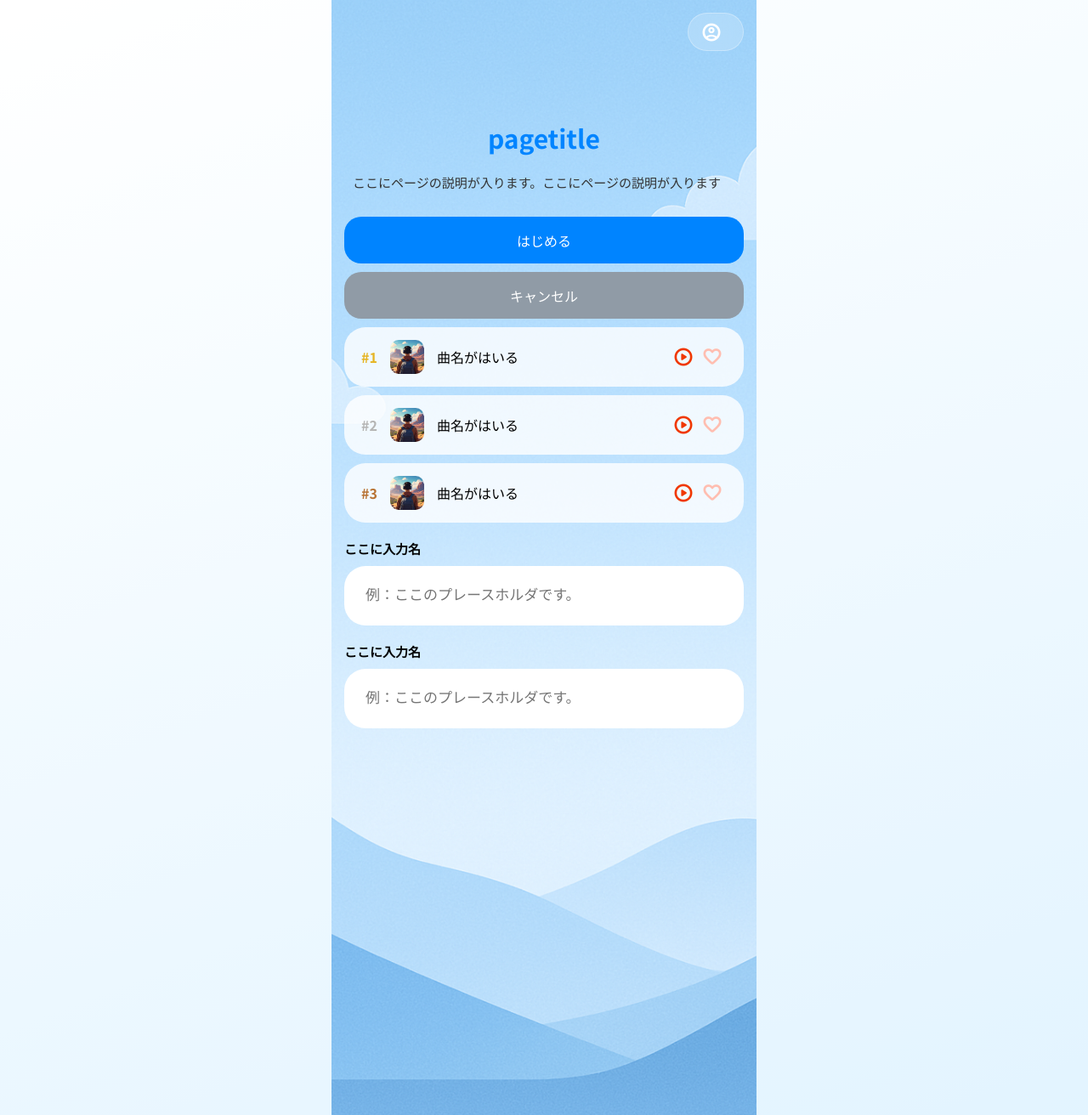
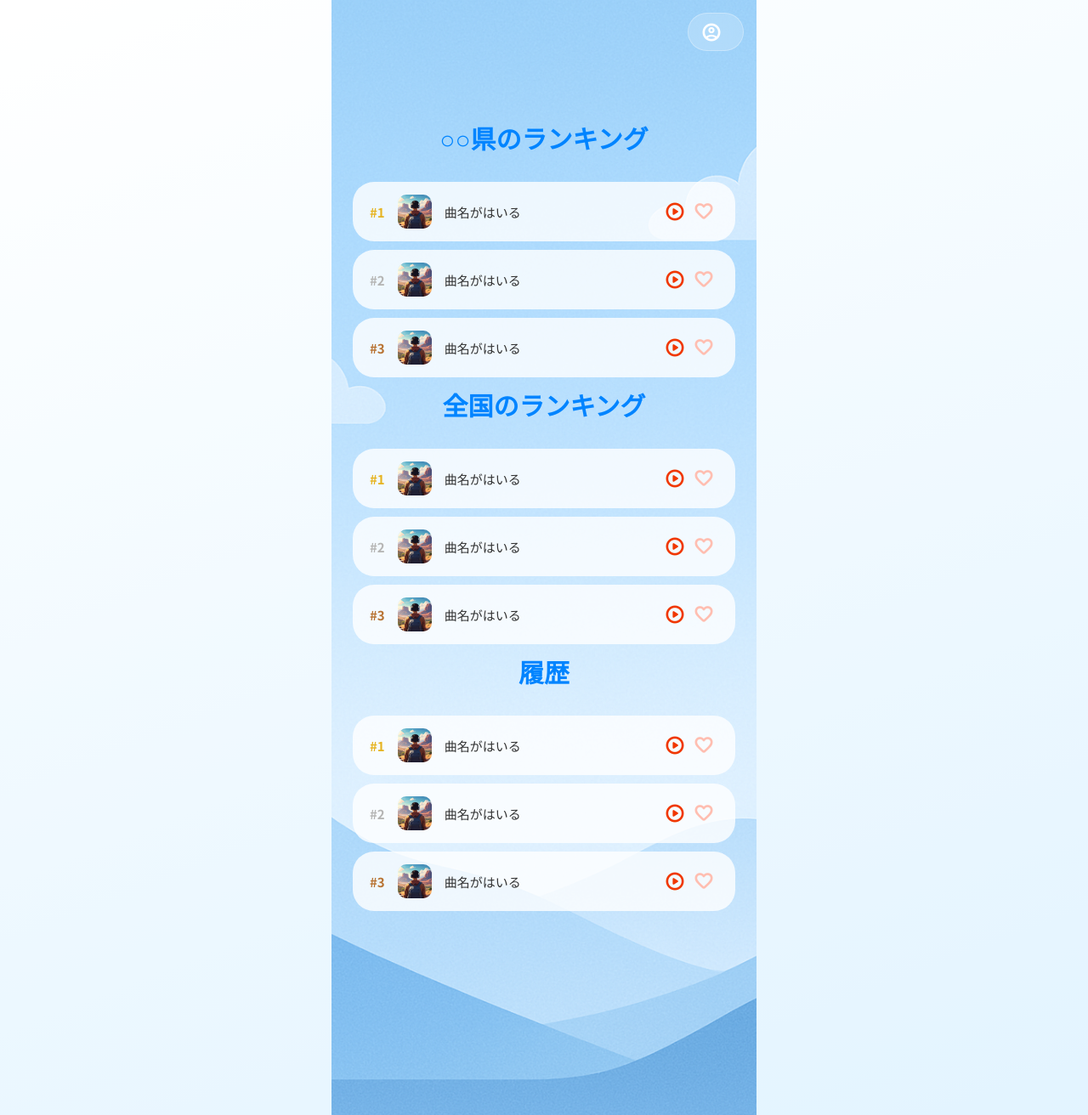
Before and after one commit to isimatsu/sd3d4g, a PHP site: page /music-rank/index.php in a window 1280 px wide. Shown: the top 1312 px of the page at 85% size. Run offline with PHP 8.4, Linux system fonts and the light colour scheme; data that the repository does not hold is empty.

Commit message:
music-rank途中
途中

```diff
--- a/music-rank/index.php
+++ b/music-rank/index.php
@@ -19,14 +19,8 @@
                 <?php include '../assets/include/header.php'?>
             </div>
             <div class="page-header">
-                <h1>pagetitle</h1>
-                <p>ここにページの説明が入ります。ここにページの説明が入ります</p>
-            </div>
-            <div class="page-contents">
-                <a href="" class="basic-btn blue-btn">はじめる</a>
-                <a href="" class="basic-btn gray-btn">キャンセル</a>
-
-                <div class="music-card">
+                <h1>○○県のランキング</h1>
+                 <div class="music-card">
                     <div class="music-info">
                         <p style="font-weight: bold; color: #E6B422 ;">#1</p>
                         <img class="music-img" src="../assets/img/music_tmp_img.jpg">
@@ -59,17 +53,80 @@
                         <span class="music-favorite material-symbols-rounded">favorite</span>
                     </div>
                 </div><!--music-card-->
+                 <h1>全国のランキング</h1>
+                 <div class="music-card">
+                    <div class="music-info">
+                        <p style="font-weight: bold; color: #E6B422 ;">#1</p>
+                        <img class="music-img" src="../assets/img/music_tmp_img.jpg">
+                        <p>曲名がはいる</p>
+                    </div>
+                    <div class="music-action-btn">
+                        <span class="music-play material-symbols-rounded">play_circle</span>
+                        <span class="music-favorite material-symbols-rounded">favorite</span>
+                    </div>
+                </div><!--music-card-->
+                <div class="music-card">
+                    <div class="music-info">
+                        <p style="font-weight: bold; color: #b5b5b4ff ;">#2</p>
+                        <img class="music-img" src="../assets/img/music_tmp_img.jpg">
+                        <p>曲名がはいる</p>
+                    </div>
+                    <div class="music-action-btn">
+                        <span class="music-play material-symbols-rounded">play_circle</span>
+                        <span class="music-favorite material-symbols-rounded">favorite</span>
+                    </div>
+                </div><!--music-card-->
+                <div class="music-card">
+                    <div class="music-info">
+                        <p style="font-weight: bold; color: #b87333 ;">#3</p>
+                        <img class="music-img" src="../assets/img/music_tmp_img.jpg">
+                        <p>曲名がはいる</p>
+                    </div>
+                    <div class="music-action-btn">
+                        <span class="music-play material-symbols-rounded">play_circle</span>
+                        <span class="music-favorite material-symbols-rounded">favorite</span>
+                    </div>
+                </div><!--music-card-->
+                 <h1>履歴</h1>
+                 <div class="music-card">
+                    <div class="music-info">
+                        <p style="font-weight: bold; color: #E6B422 ;">#1</p>
+                        <img class="music-img" src="../assets/img/music_tmp_img.jpg">
+                        <p>曲名がはいる</p>
+                    </div>
+                    <div class="music-action-btn">
+                        <span class="music-play material-symbols-rounded">play_circle</span>
+                        <span class="music-favorite material-symbols-rounded">favorite</span>
+                    </div>
+                </div><!--music-card-->
+                <div class="music-card">
+                    <div class="music-info">
+                        <p style="font-weight: bold; color: #b5b5b4ff ;">#2</p>
+                        <img class="music-img" src="../assets/img/music_tmp_img.jpg">
+                        <p>曲名がはいる</p>
+                    </div>
+                    <div class="music-action-btn">
+                        <span class="music-play material-symbols-rounded">play_circle</span>
+                        <span class="music-favorite material-symbols-rounded">favorite</span>
+                    </div>
+                </div><!--music-card-->
+                <div class="music-card">
+                    <div class="music-info">
+                        <p style="font-weight: bold; color: #b87333 ;">#3</p>
+                        <img class="music-img" src="../assets/img/music_tmp_img.jpg">
+                        <p>曲名がはいる</p>
+                    </div>
+                    <div class="music-action-btn">
+                        <span class="music-play material-symbols-rounded">play_circle</span>
+                        <span class="music-favorite material-symbols-rounded">favorite</span>
+                    </div>
+                </div><!--music-card-->
+            </div>
+            <div class="page-contents">
 
-                <from action="#" class="basic-form">
-                    <div class="basic-form-box">
-                        <p class="input-name">ここに入力名</p>
-                        <input class="basic-form-input" type="text" placeholder="例：ここのプレースホルダです。">
-                    </div><!--basic-form-box-->
-                    <div class="basic-form-box">
-                        <p class="input-name">ここに入力名</p>
-                        <input class="basic-form-input" type="text" placeholder="例：ここのプレースホルダです。">
-                    </div><!--basic-form-box-->
-                </from><!--basic-form-->
+
+
+
 
 
             </div>
```
